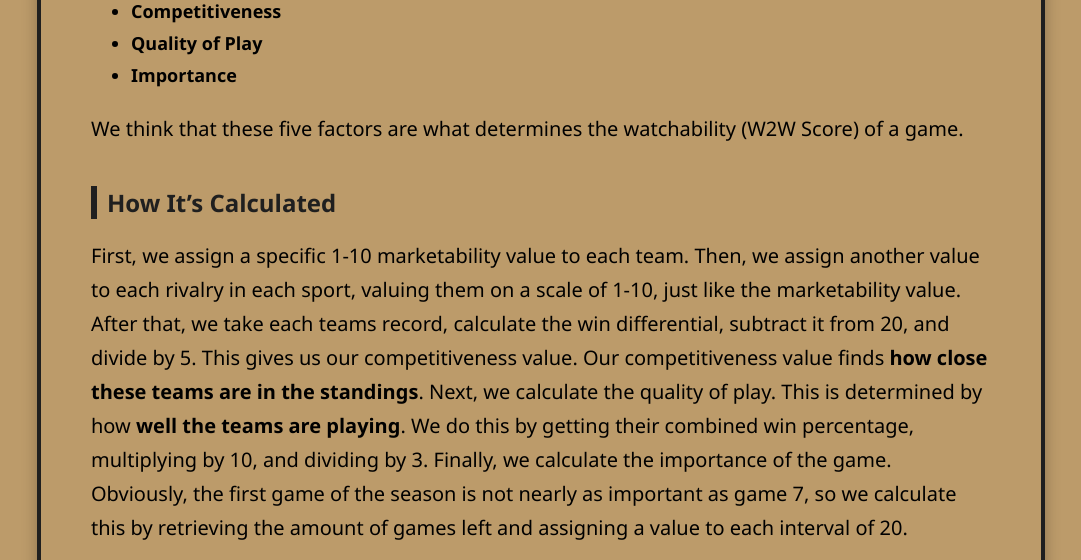
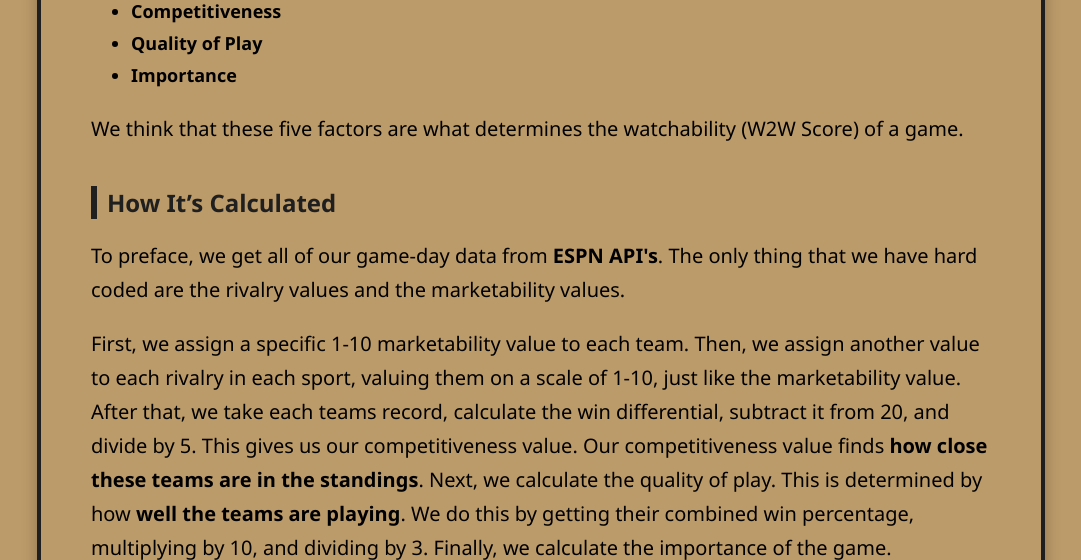
Before and after one commit to ckgifford06/w2wSports, a Flask app: page /formula in a window 1280 px wide. Shown: the part 622-1182 px from the top of the page, without its empty margins (99-1180 px from the left). Run offline with Flask 3, Linux system fonts and the light colour scheme.

Commit message:
Update formula.html

```diff
--- a/templates/formula.html
+++ b/templates/formula.html
@@ -135,6 +135,7 @@
     <p>We think that these five factors are what determines the watchability (W2W Score) of a game.</p>
 
     <h2>How It’s Calculated</h2>
+      <p> To preface, we get all of our game-day data from <strong>ESPN API's</strong>. The only thing that we have hard coded are the rivalry values and the marketability values.</p>
       <p> First, we assign a specific 1-10 marketability value to each team. Then, we assign another value to each rivalry in each sport, valuing them on a scale of 1-10, just like the marketability value. After that, we take each teams record, calculate the win differential, subtract it from 20, and divide by 5. This gives us our competitiveness value. Our competitiveness value finds <strong>how close these teams are in the standings</strong>.  Next, we calculate the quality of play. This is determined by how <strong>well the teams are playing</strong>. We do this by getting their combined win percentage, multiplying by 10, and dividing by 3. Finally, we calculate the importance of the game. Obviously, the first game of the season is not nearly as important as game 7, so we calculate this by retrieving the amount of games left and assigning a value to each interval of 20.</p>
       <p> This is how we calculate our W2W Score.</p>
     <h2>Final Formula</h2>
```
